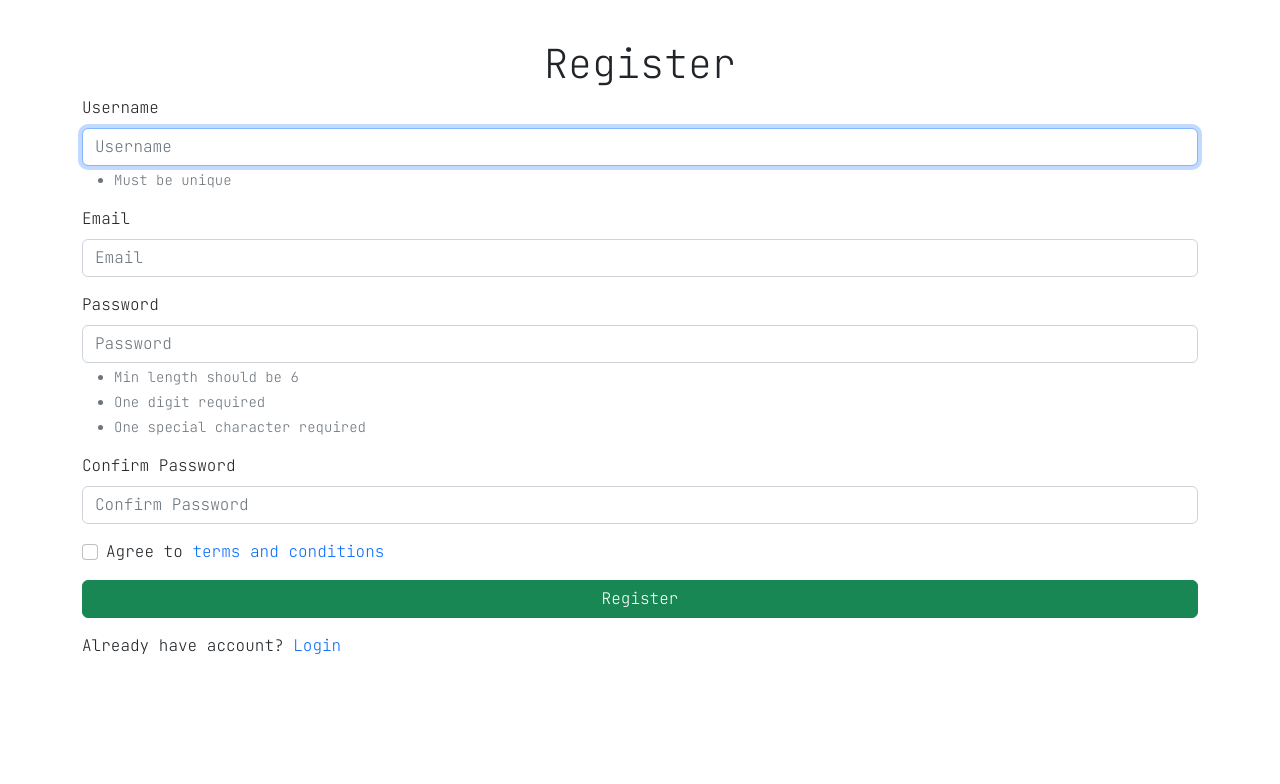
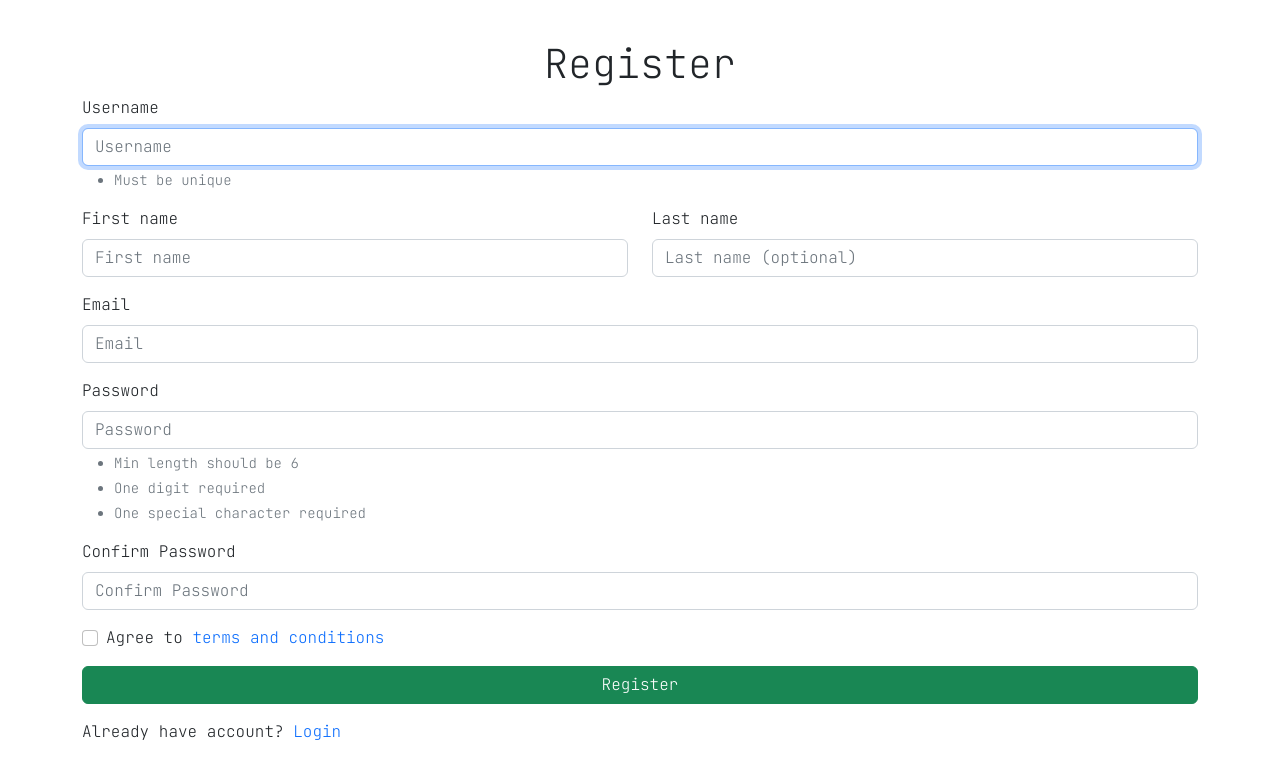
Before and after one commit to dev-bittu/djcms, a Django app: page /accounts/register/ in a window 1280 px wide. Shown: the part 58-842 px from the top of the page. Run offline with Django 4.2, Linux system fonts and the light colour scheme.

Commit message:
add fields first and last name for regoster

```diff
--- a/accounts/templates/accounts/register.html
+++ b/accounts/templates/accounts/register.html
@@ -18,6 +18,20 @@
     <ul class="usernameHelp">
       <li class="form-text">Must be unique</li>
     </ul>
+  </div>
+  <div class="row mb-3">
+    <div class="col-xs-12 col-sm-6">
+      <label for="firstname" class="form-label">
+        First name
+      </label>
+      <input type="text" id="firstname" class="form-control" placeholder="First name" name="firstname" required>
+    </div>
+    <div class="col-xs-12 col-sm-6">
+      <label for="lastname" class="form-label">
+        Last name
+      </label>
+      <input type="text" id="lastname" class="form-control" placeholder="Last name (optional)" name="lastname">
+    </div>
   </div>
   <div class="mb-3">
     <label for="email" class="form-label">
--- a/accounts/views.py
+++ b/accounts/views.py
@@ -49,14 +49,16 @@ class Register(View):
             messages.warning(request, "Passwords do not match")
             return redirect("accounts:register")
 
-        email, username = data.get("email"), data.get("username")
-        if not (email and username):
-            messages.info(request, "Email and username required")
+        email, username, firstname = data.get("email"), data.get("username"), data.get("firstname")
+        if not (email and username and firstname):
+            messages.info(request, "Email, username, and first name required")
             return redirect("accounts:register")
 
         user = User.objects.filter(Q(email=email) | Q(username=username))
         if not user.exists():
-            user = User(email=email, username=username)
+            user = User(email=email, username=username, first_name=firstname)
+            if lastname := data.get("lastname"):
+                user.last_name = lastname
             user.set_password(passwd1)
             user.save()
             messages.success(request, "User created")
```
